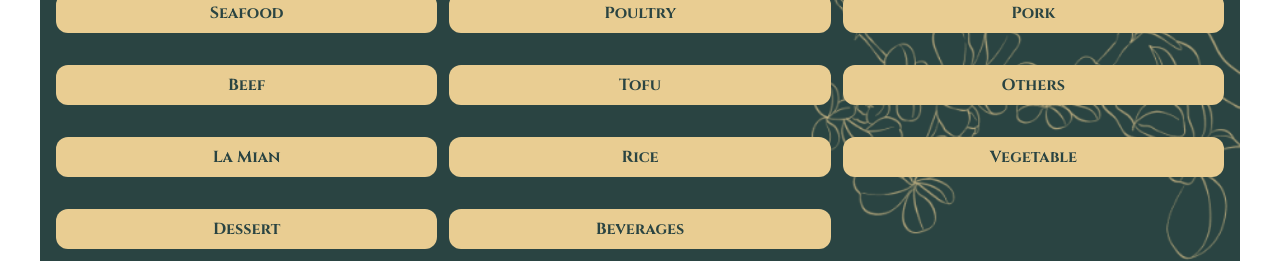
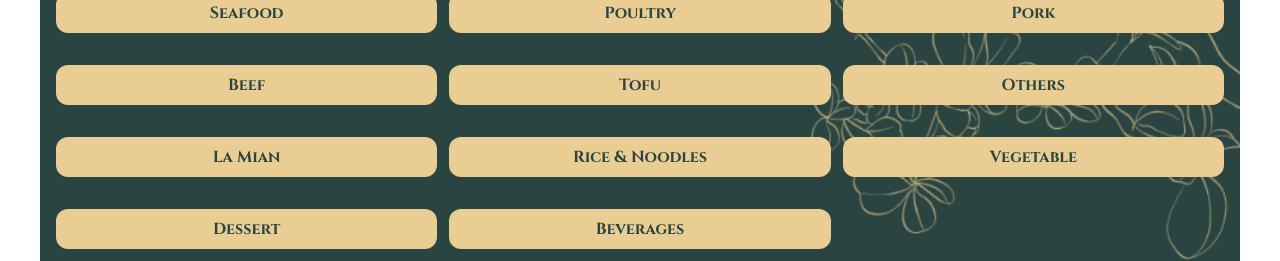
Before and after one commit to brianbct129/jinmu-signature, a Next.js app: page / in a window 1280 px wide. Shown: the part 2860-3121 px from the top of the page. Built offline with nearby package versions, Linux system fonts and the light colour scheme.

Commit message:
fix : change rice category to Rice & Noodles

```diff
--- a/src/data/menu-data.ts
+++ b/src/data/menu-data.ts
@@ -42,7 +42,7 @@ export const menuItems: CategoryOnly[] = [
         tags: ["chef", "favorite"],
     },
     {
-        category: "Rice",
+        category: "Rice & Noodles",
         tags: ["favorite"],
     },
     {
```
